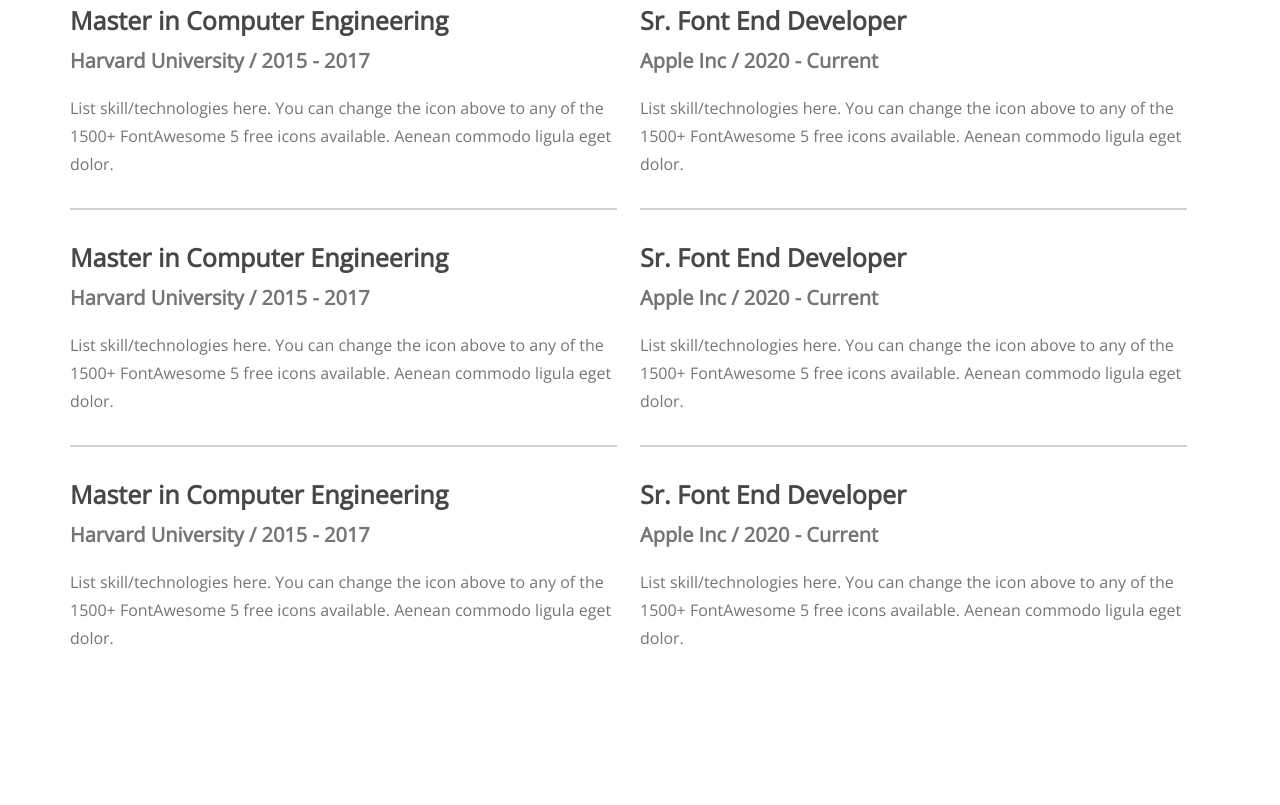
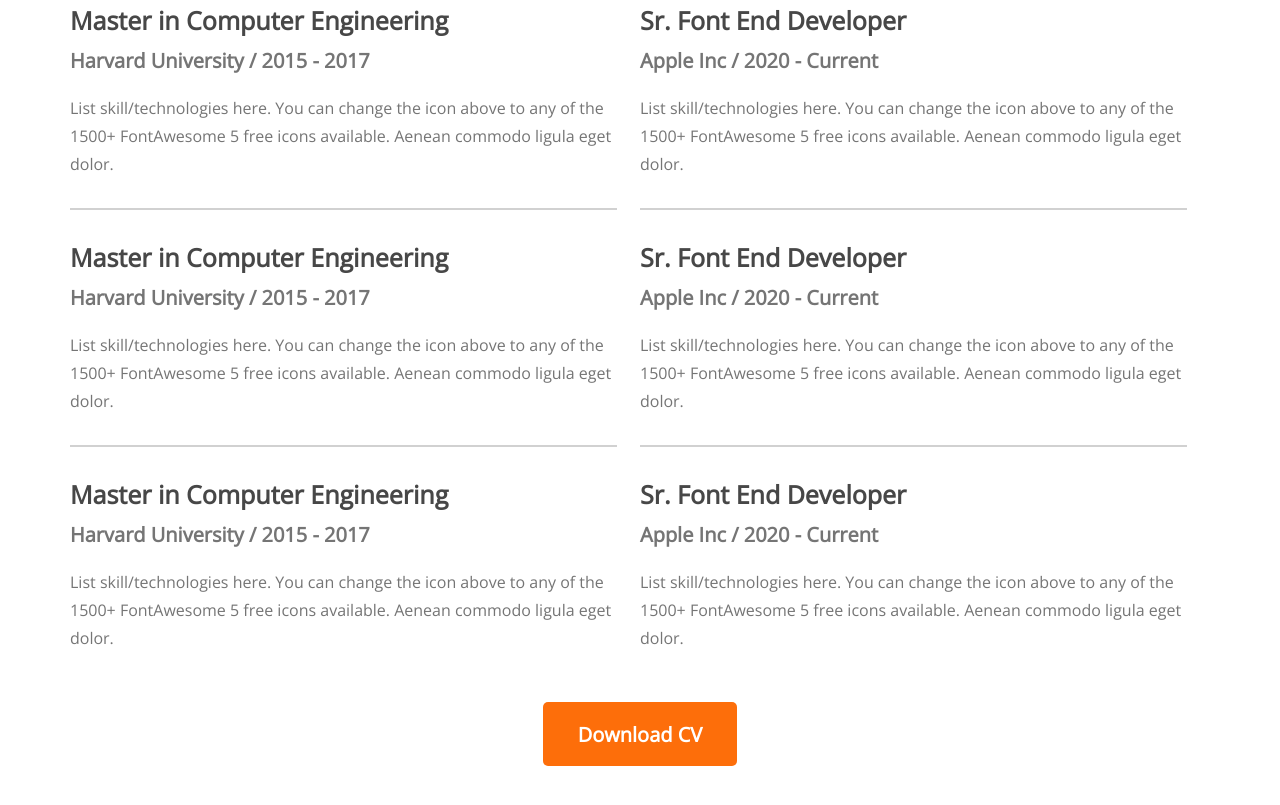
Before and after one commit to Mohiuddin-64bit/first-portfolio, a plain HTML site: page index.html in a window 1280 px wide. Shown: the part 2579-3384 px from the top of the page. Before the commit the page ends 3231 px from the top, so only its background shows below. Drawn offline with nearby package versions, Linux system fonts and the light colour scheme.

Commit message:
Download CV button added

```diff
--- a/index.html
+++ b/index.html
@@ -169,6 +169,8 @@
       </div>
     </section>
     <!-- Resume Section END -->
+    <!-- Download CV button -->
+    <button class="primary-btn under-resume">Download CV</button>
 
 
   </main>
--- a/style.css
+++ b/style.css
@@ -241,15 +241,17 @@ ul li a {
   color: #474747;
   margin-bottom: 30px;
 }
-  /* .resume-contant{
+
+/* .resume-contant{
     margin-bottom: 60px;
   } */
-.underline{
+.underline {
   border: 1px solid #D1D1D1;
   width: 545px;
   margin-top: 30px;
   margin-bottom: 30px;
 }
+
 .resume-title {
   font-weight: 700;
   font-size: 25px;
@@ -271,5 +273,11 @@ ul li a {
   font-size: 16px;
   line-height: 28px;
   color: #757575;
-
 }
+/* Download CV button style */
+.under-resume{
+  display: block;
+  margin: auto;
+  margin-top: 50px;
+  margin-bottom: 113px;
+}
```
